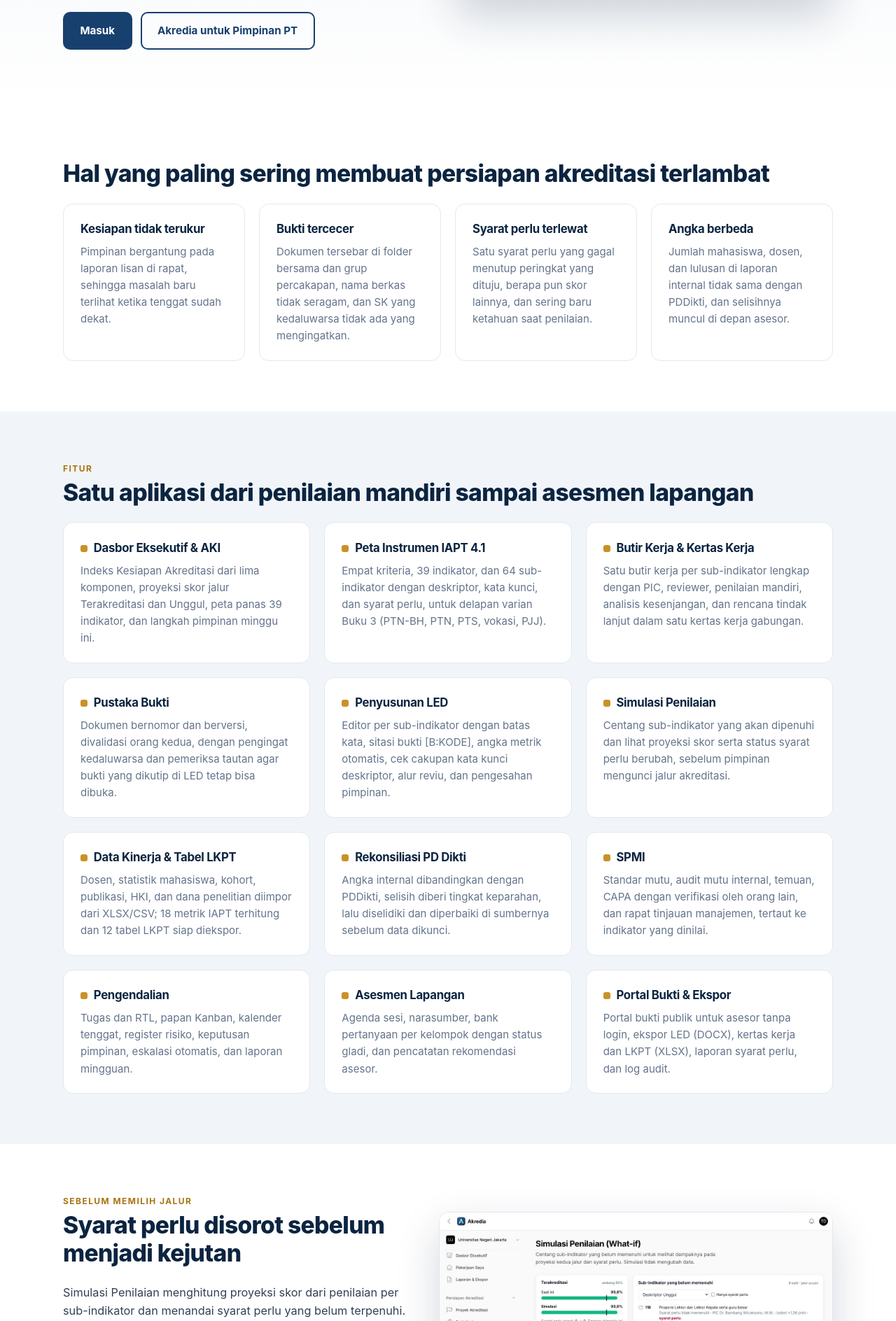
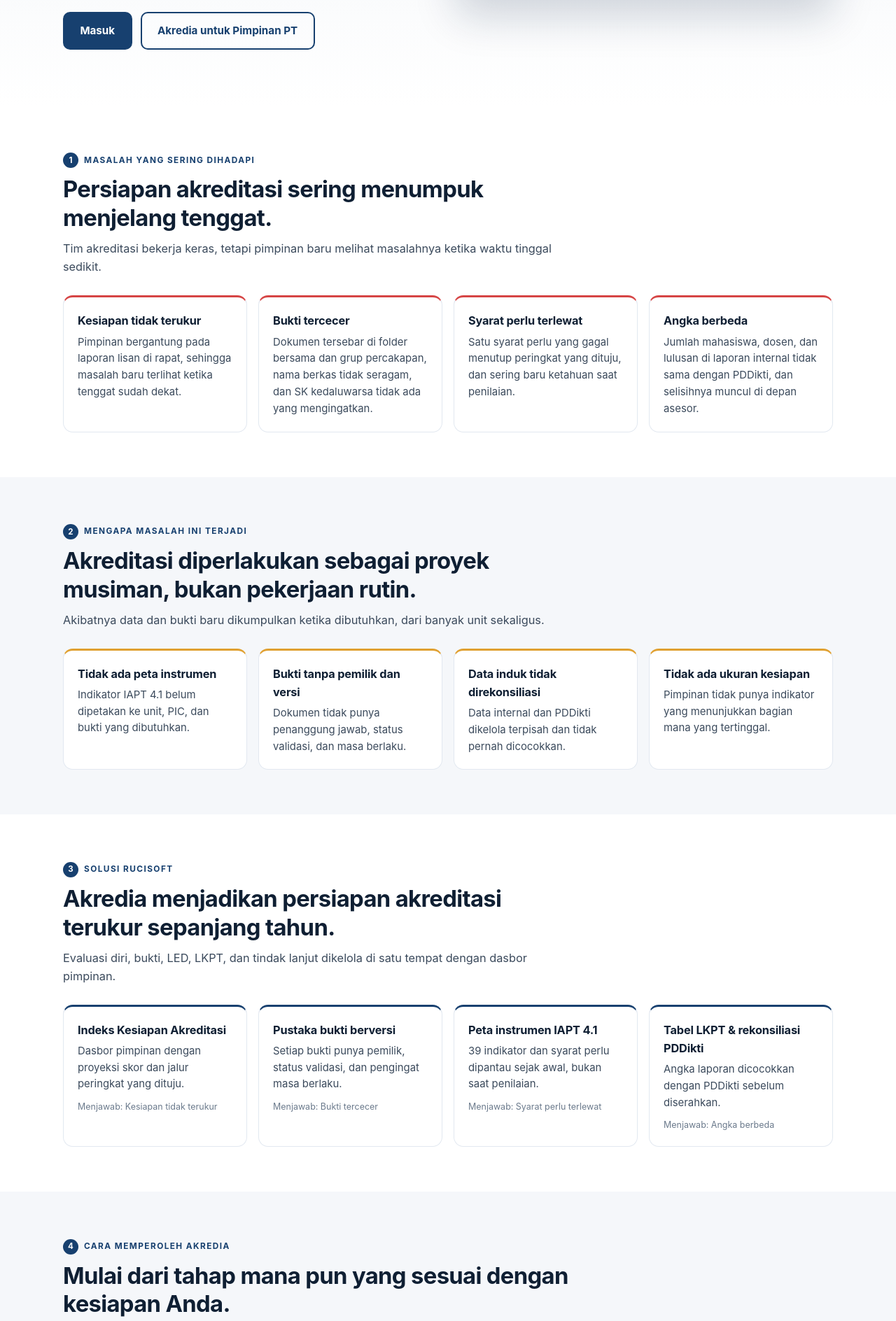
Before and after one commit to rucisoft-web/akredia, a Laravel app: template resources/views/landing.blade.php in a window 1280 px wide. Shown: the part 563-2451 px from the top of the page at 70% size. Run offline with Laravel 12, Linux system fonts and the light colour scheme; the template is opened without the code that fills it, so the values that code supplies are empty; parts of the project's set-up code (start-up, migrations or seed data) failed here and were passed over.

Commit message:
Seragamkan halaman awal: masalah, penyebab, solusi, dan cara memperoleh
Blok yang sama di semua produk Rucisoft (partials/rucisoft-alur.blade.php),
isi khusus produk di partials/rucisoft-alur-isi.php, dengan jalur funnel
ke Rucisoft Academy, asesmen, demo, pilot, dan proposal di rucisoft.id.

Co-Authored-By: Claude Opus 5.5 (1M context) <noreply@anthropic.com>
Claude-Session: https://claude.ai/code/session_012sax67em5ZD1ha22HWkK99

```diff
--- a/resources/views/landing.blade.php
+++ b/resources/views/landing.blade.php
@@ -57,17 +57,7 @@
         </div>
     </section>
 
-    <section class="akl-sec">
-        <div class="akl-wrap">
-            <h2>Hal yang paling sering membuat persiapan akreditasi terlambat</h2>
-            <div class="akl-grid four">
-                <div class="akl-card"><h3>Kesiapan tidak terukur</h3><p>Pimpinan bergantung pada laporan lisan di rapat, sehingga masalah baru terlihat ketika tenggat sudah dekat.</p></div>
-                <div class="akl-card"><h3>Bukti tercecer</h3><p>Dokumen tersebar di folder bersama dan grup percakapan, nama berkas tidak seragam, dan SK yang kedaluwarsa tidak ada yang mengingatkan.</p></div>
-                <div class="akl-card"><h3>Syarat perlu terlewat</h3><p>Satu syarat perlu yang gagal menutup peringkat yang dituju, berapa pun skor lainnya, dan sering baru ketahuan saat penilaian.</p></div>
-                <div class="akl-card"><h3>Angka berbeda</h3><p>Jumlah mahasiswa, dosen, dan lulusan di laporan internal tidak sama dengan PDDikti, dan selisihnya muncul di depan asesor.</p></div>
-            </div>
-        </div>
-    </section>
+    @include('partials.rucisoft-alur')
 
     <section class="akl-sec soft" id="fitur">
         <div class="akl-wrap">
--- /dev/null
+++ b/resources/views/partials/rucisoft-alur-isi.php
@@ -0,0 +1,34 @@
+<?php
+
+// Isi blok halaman awal seragam (partials/rucisoft-alur.blade.php) khusus produk ini.
+return [
+    'slug' => 'akredia',
+    'nama' => 'Akredia',
+    'aksen' => '#17406f',
+    'aksen_2' => '#f5c26b',
+    'coba_url' => '#data-contoh',
+    'masalah_judul' => 'Persiapan akreditasi sering menumpuk menjelang tenggat.',
+    'masalah_lead' => 'Tim akreditasi bekerja keras, tetapi pimpinan baru melihat masalahnya ketika waktu tinggal sedikit.',
+    'masalah' => [
+        ['Kesiapan tidak terukur', 'Pimpinan bergantung pada laporan lisan di rapat, sehingga masalah baru terlihat ketika tenggat sudah dekat.'],
+        ['Bukti tercecer', 'Dokumen tersebar di folder bersama dan grup percakapan, nama berkas tidak seragam, dan SK kedaluwarsa tidak ada yang mengingatkan.'],
+        ['Syarat perlu terlewat', 'Satu syarat perlu yang gagal menutup peringkat yang dituju, dan sering baru ketahuan saat penilaian.'],
+        ['Angka berbeda', 'Jumlah mahasiswa, dosen, dan lulusan di laporan internal tidak sama dengan PDDikti, dan selisihnya muncul di depan asesor.'],
+    ],
+    'penyebab_judul' => 'Akreditasi diperlakukan sebagai proyek musiman, bukan pekerjaan rutin.',
+    'penyebab_lead' => 'Akibatnya data dan bukti baru dikumpulkan ketika dibutuhkan, dari banyak unit sekaligus.',
+    'penyebab' => [
+        ['Tidak ada peta instrumen', 'Indikator IAPT 4.1 belum dipetakan ke unit, PIC, dan bukti yang dibutuhkan.'],
+        ['Bukti tanpa pemilik dan versi', 'Dokumen tidak punya penanggung jawab, status validasi, dan masa berlaku.'],
+        ['Data induk tidak direkonsiliasi', 'Data internal dan PDDikti dikelola terpisah dan tidak pernah dicocokkan.'],
+        ['Tidak ada ukuran kesiapan', 'Pimpinan tidak punya indikator yang menunjukkan bagian mana yang tertinggal.'],
+    ],
+    'solusi_judul' => 'Akredia menjadikan persiapan akreditasi terukur sepanjang tahun.',
+    'solusi_lead' => 'Evaluasi diri, bukti, LED, LKPT, dan tindak lanjut dikelola di satu tempat dengan dasbor pimpinan.',
+    'solusi' => [
+        ['Indeks Kesiapan Akreditasi', 'Dasbor pimpinan dengan proyeksi skor dan jalur peringkat yang dituju.', 'Kesiapan tidak terukur'],
+        ['Pustaka bukti berversi', 'Setiap bukti punya pemilik, status validasi, dan pengingat masa berlaku.', 'Bukti tercecer'],
+        ['Peta instrumen IAPT 4.1', '39 indikator dan syarat perlu dipantau sejak awal, bukan saat penilaian.', 'Syarat perlu terlewat'],
+        ['Tabel LKPT & rekonsiliasi PDDikti', 'Angka laporan dicocokkan dengan PDDikti sebelum diserahkan.', 'Angka berbeda'],
+    ],
+];
--- /dev/null
+++ b/resources/views/partials/rucisoft-alur.blade.php
@@ -0,0 +1,120 @@
+{{--
+    Blok halaman awal yang seragam untuk semua produk Rucisoft:
+    masalah → penyebab → solusi → cara memperoleh (jalur Rucisoft Academy sampai pendampingan).
+    Isi khusus produk ada di partials/rucisoft-alur-isi.php; berkas ini sama persis di setiap aplikasi.
+--}}
+@php
+    $alur = require resource_path('views/partials/rucisoft-alur-isi.php');
+    $situs = 'https://rucisoft.id';
+    $produk = $situs.'/solusi/'.$alur['slug'];
+    $academy = $situs.'/academy?produk='.$alur['slug'];
+    $langkah = fn (string $tab) => $produk.'?langkah='.$tab.'#mulai';
+    $wa = 'https://wa.me/6281199892939?text='.rawurlencode('Halo Rucisoft, saya tertarik dengan '.$alur['nama'].'.');
+    $jalur = [
+        ['Pahami masalahnya', 'Webinar gratis dan materi edukasi dengan studi kasus nyata.', 'Ikuti webinar', $academy],
+        ['Petakan kebutuhan', 'Asesmen singkat: masalah, dampak, pengguna, dan kesiapan organisasi.', 'Isi asesmen', $langkah('asesmen')],
+        ['Praktikkan', 'Workshop praktik berbayar. Peserta membawa pulang hasil kerjanya.', 'Lihat workshop', $academy],
+        ['Pastikan', 'Klinik kebutuhan dan demo 30-45 menit bersama sponsor dan PIC.', 'Jadwalkan demo', $langkah('demo')],
+        ['Buktikan', 'Pilot terbatas dan didampingi, dengan ukuran keberhasilan yang disepakati di awal.', 'Ajukan pilot', $langkah('pilot')],
+        ['Terapkan', 'Proposal transparan, implementasi, pelatihan, pendampingan, dan perpanjangan.', 'Minta proposal', $langkah('proposal')],
+    ];
+@endphp
+<style>
+    .rsa { --rsa-a: {{ $alur['aksen'] }}; --rsa-a2: {{ $alur['aksen_2'] }}; --rsa-ink: #0f1f33; --rsa-tx: #3b4a5c; --rsa-mu: #6b7a8c; --rsa-ln: #e2e8f0; --rsa-bg: #ffffff; --rsa-soft: #f5f7fa;
+        font-family: Inter, ui-sans-serif, system-ui, -apple-system, "Segoe UI", Roboto, sans-serif; color: var(--rsa-tx); background: var(--rsa-bg); line-height: 1.6; }
+    .rsa *, .rsa *::before, .rsa *::after { box-sizing: border-box; }
+    .rsa-sec { padding: 64px 0; }
+    .rsa-sec.soft { background: var(--rsa-soft); }
+    .rsa-wrap { max-width: 1140px; margin: 0 auto; padding: 0 20px; }
+    .rsa-eye { display: inline-flex; align-items: center; gap: 8px; font-size: .74rem; font-weight: 700; letter-spacing: .12em; text-transform: uppercase; color: var(--rsa-a); margin: 0 0 10px; }
+    .rsa-eye b { display: inline-grid; place-items: center; width: 22px; height: 22px; border-radius: 999px; background: var(--rsa-a); color: #fff; font-size: .72rem; letter-spacing: 0; }
+    .rsa h2, .rsa h3 { font-family: inherit; font-weight: 700; }
+    .rsa h2 { margin: 0 0 10px; color: var(--rsa-ink); font-size: clamp(1.5rem, 2.6vw, 2.05rem); line-height: 1.25; letter-spacing: -.02em; max-width: 46rem; }
+    .rsa-lead { margin: 0 0 28px; max-width: 46rem; font-size: 1.02rem; color: var(--rsa-tx); }
+    .rsa-grid { display: grid; gap: 16px; grid-template-columns: repeat(auto-fit, minmax(230px, 1fr)); }
+    .rsa-card { background: var(--rsa-bg); border: 1px solid var(--rsa-ln); border-radius: 14px; padding: 20px; }
+    .rsa-sec.soft .rsa-card { background: #fff; }
+    .rsa-card h3 { margin: 0 0 6px; font-size: 1.02rem; color: var(--rsa-ink); letter-spacing: -.01em; }
+    .rsa-card p { margin: 0; font-size: .93rem; }
+    .rsa-card.masalah { border-top: 3px solid #d64545; }
+    .rsa-card.penyebab { border-top: 3px solid #e0a030; }
+    .rsa-card.solusi { border-top: 3px solid var(--rsa-a); }
+    .rsa-card small { display: block; margin-top: 10px; font-size: .78rem; color: var(--rsa-mu); }
+    .rsa-flow { display: grid; gap: 12px; grid-template-columns: repeat(auto-fit, minmax(165px, 1fr)); counter-reset: rsa; }
+    .rsa-step { position: relative; display: flex; flex-direction: column; background: #fff; border: 1px solid var(--rsa-ln); border-radius: 14px; padding: 18px 16px 16px; }
+    .rsa-step::before { counter-increment: rsa; content: counter(rsa, decimal-leading-zero); font-size: .75rem; font-weight: 800; color: var(--rsa-a); letter-spacing: .06em; }
+    .rsa-step h3 { margin: 6px 0 6px; font-size: .98rem; color: var(--rsa-ink); }
+    .rsa-step p { margin: 0 0 14px; font-size: .86rem; flex: 1; }
+    .rsa-step a { font-size: .85rem; font-weight: 700; color: var(--rsa-a); text-decoration: none; }
+    .rsa-step a:hover { text-decoration: underline; }
+    .rsa-cta { display: flex; flex-wrap: wrap; gap: 10px; margin-top: 28px; align-items: center; }
+    .rsa-btn { display: inline-flex; align-items: center; gap: 6px; padding: 11px 18px; border-radius: 10px; font-weight: 700; font-size: .92rem; text-decoration: none; border: 1px solid var(--rsa-a); color: var(--rsa-a); background: #fff; }
+    .rsa-btn.utama { background: var(--rsa-a); color: #fff; }
+    .rsa-btn.wa { border-color: #1f9d55; color: #1f9d55; }
+    .rsa-btn:hover { filter: brightness(.95); }
+    .rsa-note { margin: 16px 0 0; font-size: .84rem; color: var(--rsa-mu); }
+    .rsa-note a { color: var(--rsa-a); }
+    @media (max-width: 640px) { .rsa-sec { padding: 44px 0; } }
+</style>
+<div class="rsa" id="alur-rucisoft">
+    <section class="rsa-sec">
+        <div class="rsa-wrap">
+            <p class="rsa-eye"><b>1</b> Masalah yang sering dihadapi</p>
+            <h2>{{ $alur['masalah_judul'] }}</h2>
+            <p class="rsa-lead">{{ $alur['masalah_lead'] }}</p>
+            <div class="rsa-grid">
+                @foreach ($alur['masalah'] as [$judul, $isi])
+                    <article class="rsa-card masalah"><h3>{{ $judul }}</h3><p>{{ $isi }}</p></article>
+                @endforeach
+            </div>
+        </div>
+    </section>
+
+    <section class="rsa-sec soft">
+        <div class="rsa-wrap">
+            <p class="rsa-eye"><b>2</b> Mengapa masalah ini terjadi</p>
+            <h2>{{ $alur['penyebab_judul'] }}</h2>
+            <p class="rsa-lead">{{ $alur['penyebab_lead'] }}</p>
+            <div class="rsa-grid">
+                @foreach ($alur['penyebab'] as [$judul, $isi])
+                    <article class="rsa-card penyebab"><h3>{{ $judul }}</h3><p>{{ $isi }}</p></article>
+                @endforeach
+            </div>
+        </div>
+    </section>
+
+    <section class="rsa-sec">
+        <div class="rsa-wrap">
+            <p class="rsa-eye"><b>3</b> Solusi Rucisoft</p>
+            <h2>{{ $alur['solusi_judul'] }}</h2>
+            <p class="rsa-lead">{{ $alur['solusi_lead'] }}</p>
+            <div class="rsa-grid">
+                @foreach ($alur['solusi'] as [$judul, $isi, $menjawab])
+                    <article class="rsa-card solusi"><h3>{{ $judul }}</h3><p>{{ $isi }}</p><small>Menjawab: {{ $menjawab }}</small></article>
+                @endforeach
+            </div>
+        </div>
+    </section>
+
+    <section class="rsa-sec soft">
+        <div class="rsa-wrap">
+            <p class="rsa-eye"><b>4</b> Cara memperoleh {{ $alur['nama'] }}</p>
+            <h2>Mulai dari tahap mana pun yang sesuai dengan kesiapan Anda.</h2>
+            <p class="rsa-lead">Rucisoft tidak meminta Anda langsung membeli. Pahami masalahnya lewat Rucisoft Academy, buktikan manfaatnya lewat pilot, lalu putuskan dengan proposal yang jelas. Sudah yakin? Langsung ke demo atau proposal.</p>
+            <div class="rsa-flow">
+                @foreach ($jalur as [$judul, $isi, $aksi, $url])
+                    <div class="rsa-step"><h3>{{ $judul }}</h3><p>{{ $isi }}</p><a href="{{ $url }}">{{ $aksi }} &rarr;</a></div>
+                @endforeach
+            </div>
+            <div class="rsa-cta">
+                <a class="rsa-btn utama" href="{{ $langkah('demo') }}">Jadwalkan klinik &amp; demo</a>
+                <a class="rsa-btn" href="{{ $academy }}">Ikuti webinar gratis</a>
+                <a class="rsa-btn wa" href="{{ $wa }}">Tanya via WhatsApp</a>
+                @if (! empty($alur['coba_url']))
+                    <a class="rsa-btn" href="{{ $alur['coba_url'] }}">Coba data contoh</a>
+                @endif
+            </div>
+            <p class="rsa-note">Program, jadwal, dan formulir dikelola di <a href="{{ $produk }}">rucisoft.id</a>. Satu organisasi cukup satu pendaftaran.</p>
+        </div>
+    </section>
+</div>
```
